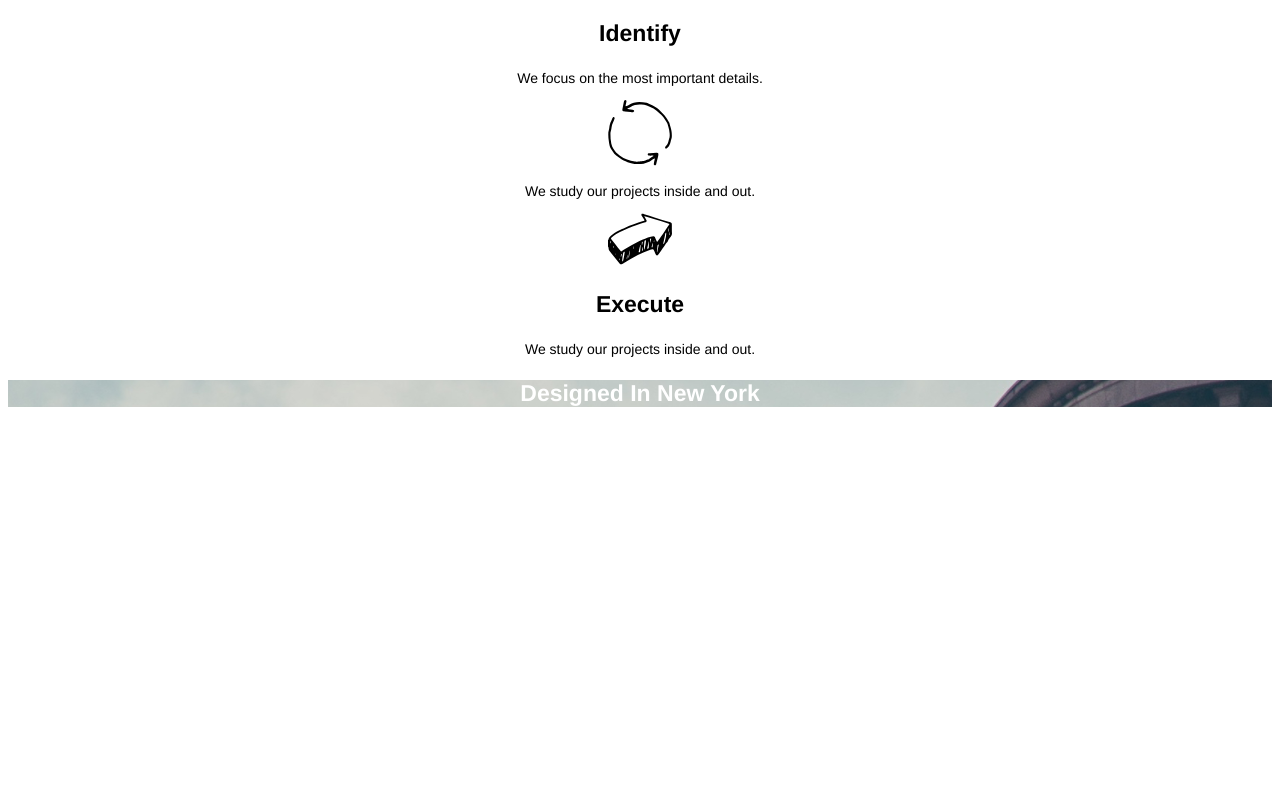
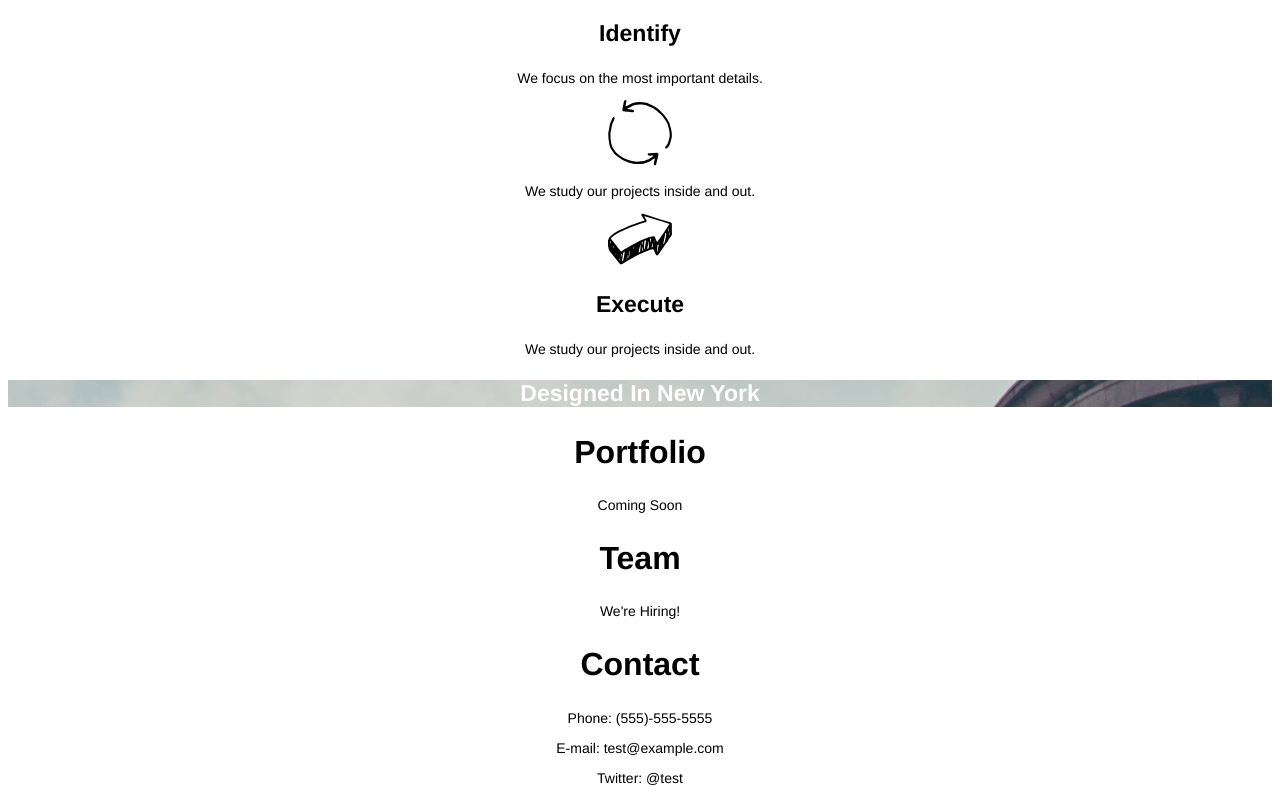
Before and after one commit to tyrasztt/Broadway, a plain HTML site: page index.html in a window 1280 px wide. Shown: the part 488-1288 px from the top of the page. Before the commit the page ends 918 px from the top, so only its background shows below. Drawn offline with Linux system fonts and the light colour scheme.

Commit message:
Information Section Completed

```diff
--- a/index.html
+++ b/index.html
@@ -32,9 +32,25 @@
       <p>We study our projects inside and out.</p>
     </div>
 
+    <!-- Bannder1 Section -->
+
     <div>
       <h3 class="banner1">Designed In New York</h3>
     </div>
 
+    <!-- Informaiton Section -->
+
+    <div>
+      <h2>Portfolio</h2>
+      <p>Coming Soon</p>
+      <h2>Team</h2>
+      <p>We're Hiring!</p>
+      <h2>Contact</h2>
+      <p>Phone: (555)-555-5555</p>
+      <p>E-mail: test@example.com</p>
+      <p>Twitter: @test</p>
+    </div>
+
+
   </body>
 </html>
```
